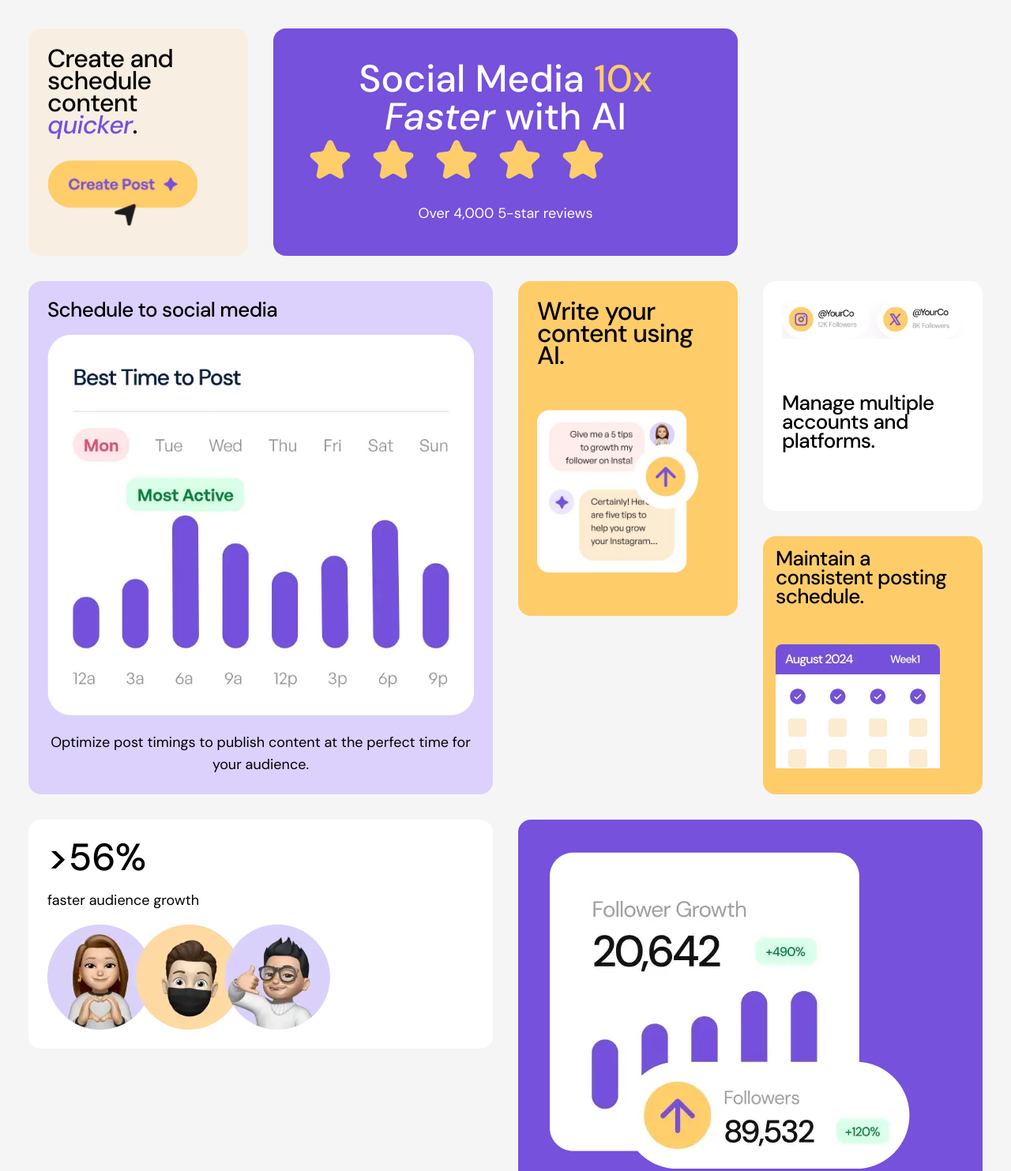
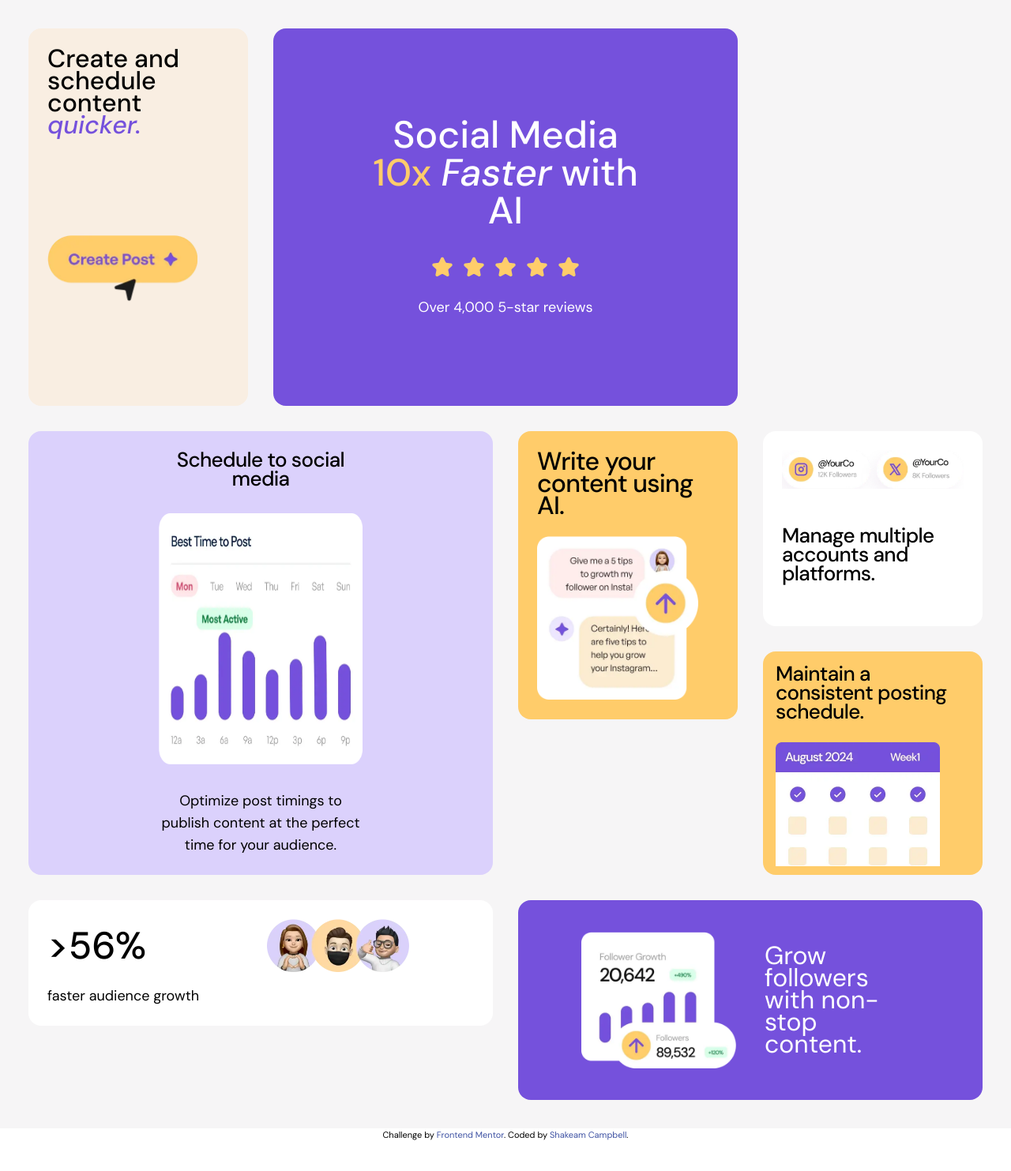
Before and after one commit to shakec/sba3DesDev, a plain HTML site: page index.html in a window 1280 px wide. Shown: the top 1483 px of the page at 79% size. After the commit the page ends 1445 px from the top, so only its background shows below. Drawn offline with nearby package versions, Linux system fonts and the light colour scheme.

Commit message:
To the best of my current ability the medium devices have been styled

```diff
--- a/index.html
+++ b/index.html
@@ -23,9 +23,9 @@
 
   <main id="container" class="bg-[#F6F5F6] grid grid-cols-1 gap-8 md:grid-cols-2  gap-4 p-9 lg:grid-cols-4">
 
-    <section id="card1" class="bg-[#7551DC] rounded-2xl gap-24 p-[40px] order-1 row-span-2 text-center max-h-fit md:col-span-2 row-span-4 lg:order-2">
-      <h1 class="text-white text-5xl font-medium">Social Media <span class="text-[#FFCC6A]">10x</span> <span class="italic">Faster</span> with AI
-        <img src="./assets/images/illustration-five-stars.webp" alt="">
+    <section id="card1" class="bg-[#7551DC] rounded-2xl gap-24 p-[40px] order-1 row-span-2 text-center max-h-fit md:col-span-2 row-span-4 grid grid-cols-1 justify-spac lg:order-2">
+      <h1 class="text-white text-5xl font-medium md:p-[71px]">Social Media <span class="text-[#FFCC6A]">10x</span> <span class="italic">Faster</span> with AI
+        <img src="./assets/images/illustration-five-stars.webp" class="w-[192px] justify-self-center pt-[32px]" alt="">
         <span class="text-lg font-normal">Over 4,000 5-star reviews</span></h1>
     </section>
 
@@ -35,33 +35,41 @@
     </section>
 
     <section id="card3" class="bg-[#FFCC6A] rounded-2xl grid gap-4 px-4 pt-4 order-3 row-span-2 md:row-span-3 lg:order-6">
-      <h1 class="text-[26px]/6 font-medium tracking-tight">Maintain a consistent posting schedule.</h1>
+      <h1 class="text-[26px]/6 font-medium tracking-tight">
+        Maintain a consistent posting schedule.
+      </h1>
       <img src="./assets/images/illustration-consistent-schedule.webp" class="h-[157px]" alt="">
     </section>
 
-    <section id="card4" class="bg-[#DBD1FC] rounded-2xl grid gap-5 p-6 order-4 row-span-4 md:col-span-2 row-span-6 lg:order-3">
-      <h1 class="text-[26px]/6 font-medium tracking-tight">Schedule to social media</h1>
-      <img src="./assets/images/illustration-schedule-posts.webp" alt="">
-      <p class="text-lg font-normal text-center">Optimize post timings to publish content at the perfect time for your audience.</p>
+    <section id="card4" class="bg-[#DBD1FC] rounded-2xl grid gap-5 p-6 order-4 row-span-4 md:col-span-2 row-span-6 grid grid-cols-1 gap-8 px-[165px] lg:order-3">
+      <h1 class="text-[26px]/6 font-medium tracking-tight md:text-center">
+        Schedule to social media
+      </h1>
+      <img src="./assets/images/illustration-schedule-posts.webp" class="md:h-[318px] justify-center" alt="">
+      <p class="text-lg font-normal text-center">
+        Optimize post timings to publish content at the perfect time for your audience.
+      </p>
     </section>
 
-    <section id="card5" class="bg-[#7551DC] rounded-2xl grid gap-9 p-10 order-5 row-span-4 md:col-span-2 lg:order-8">
+    <section id="card5" class="bg-[#7551DC] rounded-2xl grid gap-9 p-10 order-5 row-span-4 md:col-span-2  grid grid-cols-2 px-[80px] lg:order-8">
       <img src="./assets/images/illustration-grow-followers.webp" alt="">
-      <h1 class="text-white text-[2rem]/7 text-center ">Grow followers with non-stop content.</p>
+      <h1 class="text-white text-[2rem]/7 text-center md:content-center md:text-left">
+        Grow followers with non-stop content.
+      </h1>
     </section>
 
-    <section id="card6" class="bg-white rounded-2xl grid gap-4 p-6 order-6 row-span-2 md:col-span-2 lg:order-7">
-      <h1 class="text-5xl font-medium">>56%</h1>
-      <p class="text-lg font-normal">faster audience growth</p>
-      <img src="./assets/images/illustration-audience-growth.webp"  alt="" >
+    <section id="card6" class="bg-white rounded-2xl grid gap-4 p-6 order-6 row-span-2 md:col-span-2 grid grid-cols-2 lg:order-7">
+      <h1 class="text-5xl font-medium md:order-1 content-center">>56%</h1>
+      <p class="text-lg font-normal md:order-3 content-start">faster audience growth</p>
+      <img src="./assets/images/illustration-audience-growth.webp"  class="w-[180px] md:order-2 content-end" alt="" >
     </section>
 
     <section id="card7" class="bg-[#F9EEE2] rounded-2xl grid gap-6 p-6 order-7 row-span-2 md:col-span-1 lg:order-1 row-span-4">
-      <p class="text-[2rem]/7 font-medium tracking-tight">Create and schedule content <span class="text-[#7551DC] italic">quicker</span>.</p>
+      <p class="text-[2rem]/7 font-medium tracking-tight md:tracking-normal">Create and schedule content <span class="text-[#7551DC] italic">quicker.</span></p>
       <img src="./assets/images/illustration-create-post.webp" class="w-[190px]" alt="">
     </section>
 
-    <section id="card8" class="bg-[#FFCC6A] rounded-2xl grid gap-6 p-6 order-8 row-span-3 md:col-span-1 lg:order-4 row-span-4">
+    <section id="card8" class="bg-[#FFCC6A] rounded-2xl grid gap-6 p-6 order-8 row-span-3 md:col-span-1 te lg:order-4 row-span-4">
       <p class="text-[2rem]/7 font-medium tracking-tight">Write your content using AI.</p>
       <img src="./assets/images/illustration-ai-content.webp" class="w-[204px]" alt="">
     </section>
```
Also changed, not shown: 1 other file.
